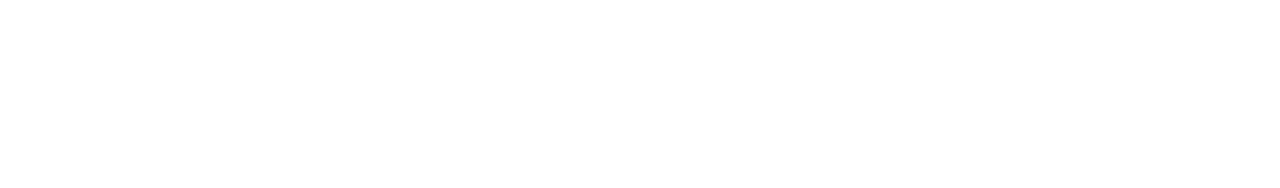
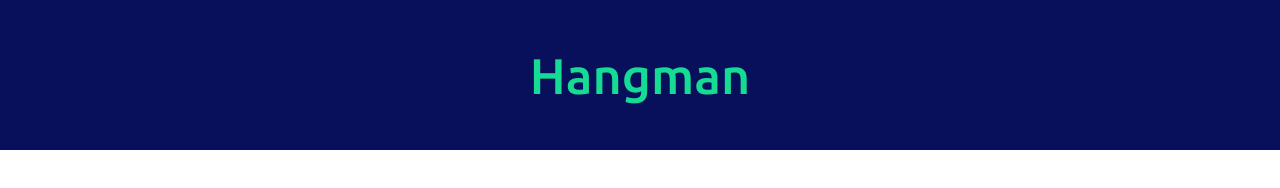
Before and after one commit to Semion-hacker/RS-School-2023q4, a plain HTML site: page Hangman/index.html in a window 1280 px wide. Drawn offline with Linux system fonts and the light colour scheme.

Commit message:
feat: add header, add images

```diff
--- a/Hangman/css/style.css
+++ b/Hangman/css/style.css
@@ -0,0 +1,17 @@
+.body {
+    margin: 0;
+}
+
+.header {
+    display: flex;
+    width: 100%;
+    height: 150px;
+    justify-content: center;
+    align-items: center;
+    background-color: #08105B;
+    color: #16DB94;
+    font-family: "Ubuntu", sans-serif;
+    font-weight: 500;
+    font-style: normal;
+    font-size: 50px;
+}
--- a/Hangman/index.html
+++ b/Hangman/index.html
@@ -6,8 +6,11 @@
     <title>Hangman</title>
     <link rel="stylesheet" href="css/style.css">
     <link rel="icon" href="img/favicon.ico" type="image/x-icon">
+    <link rel="preconnect" href="https://fonts.googleapis.com">
+    <link rel="preconnect" href="https://fonts.gstatic.com" crossorigin>
+    <link href="https://fonts.googleapis.com/css2?family=Ubuntu:wght@400;500;700&display=swap" rel="stylesheet">
 </head>
-<body>
+<body class="body">
     <script src="js/main.js"></script>
 </body>
 </html>
--- a/Hangman/js/main.js
+++ b/Hangman/js/main.js
@@ -0,0 +1,10 @@
+let header = document.createElement('header');
+header.className ='header';
+header.innerHTML = 'Hangman';
+
+document.body.append(header);
+
+let main = document.createElement('main');
+main.className ='main';
+
+document.body.append(main);
```
Also changed, not shown: Hangman/img/png/hangman1.png (added), Hangman/img/png/hangman2.png (added), Hangman/img/png/hangman3.png (added), Hangman/img/png/hangman4.png (added), Hangman/img/png/hangman5.png (added), Hangman/img/png/hangman6.png (added), Hangman/img/png/hangman7.png (added).
